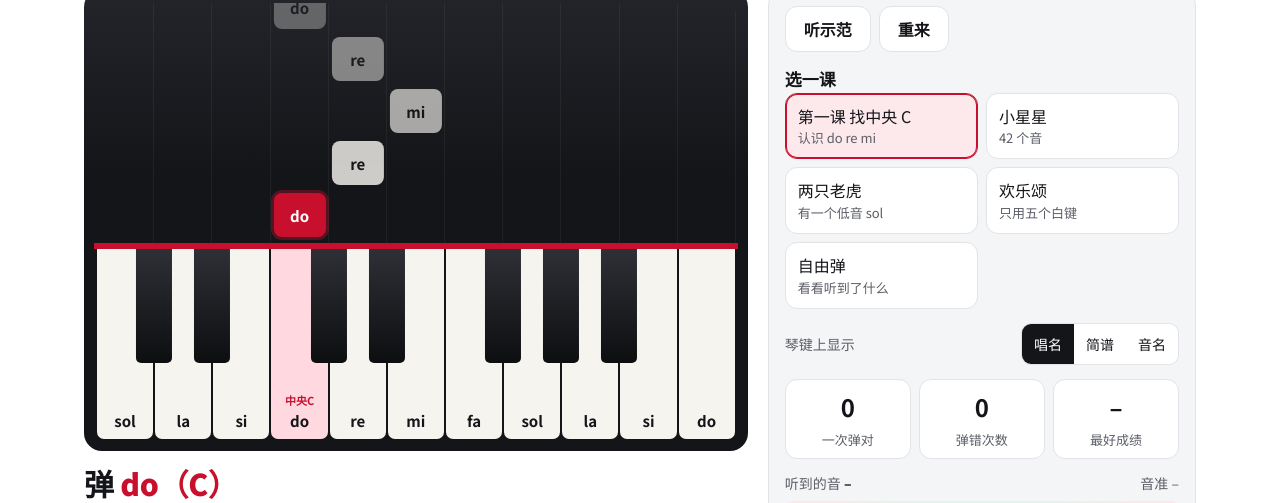
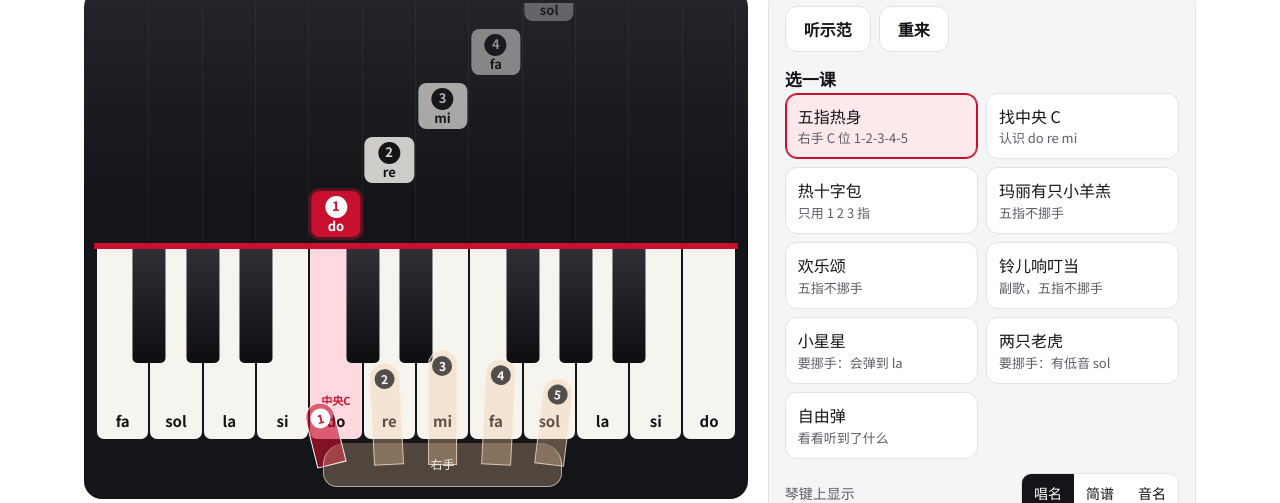
Before and after one commit to YiZhuang90/piano-ear, a plain HTML site: page index.html in a window 1280 px wide. Shown: the part 91-594 px from the top of the page. Drawn offline with Linux system fonts and the light colour scheme.

Commit message:
第 4 版：五指热身、指法、手投影在键盘上、四首 C 位曲子、键盘从 F3 开始
Co-Authored-By: Claude Opus 5.5 <noreply@anthropic.com>

```diff
--- a/index.html
+++ b/index.html
@@ -32,18 +32,30 @@ h1{font-size:clamp(30px,5vw,44px);line-height:1.05;letter-spacing:-.02em;font-we
 .grid{display:grid;gap:20px}
 @media(min-width:900px){.grid{grid-template-columns:minmax(0,1.55fr) minmax(0,1fr);align-items:start}.side{position:sticky;top:16px}}
 .stage{background:linear-gradient(var(--lac2),var(--lac) 40%);border-radius:18px;padding:14px 12px 12px;color:#f1efe9}
-.lane{position:relative;height:clamp(170px,30vh,300px);overflow:hidden;border-radius:10px 10px 0 0;background:repeating-linear-gradient(90deg,transparent 0 calc(100%/11 - 1px),rgba(255,255,255,.05) calc(100%/11 - 1px) calc(100%/11))}
-.blk{position:absolute;bottom:0;transform:translateX(-50%);display:grid;place-items:center;border-radius:8px;font-weight:700;font-size:15px;transition:bottom .28s ease,opacity .28s ease,left .28s ease;white-space:nowrap}
-.blk.w{width:calc(100%/11 - 6px);height:44px;background:#f3f1ec;color:#141518}
-.blk.b{width:calc(100%/11*0.62);height:44px;background:#3a3d45;color:#fff;outline:2px solid #f3f1ec}
+.lane{position:relative;height:clamp(170px,30vh,300px);overflow:hidden;border-radius:10px 10px 0 0;background:repeating-linear-gradient(90deg,transparent 0 calc(100%/var(--nw) - 1px),rgba(255,255,255,.05) calc(100%/var(--nw) - 1px) calc(100%/var(--nw)))}
+.blk{position:absolute;bottom:0;transform:translateX(-50%);display:grid;place-items:center;align-content:center;gap:1px;border-radius:8px;font-weight:700;font-size:13px;line-height:1.1;transition:bottom .28s ease,opacity .28s ease,left .28s ease;white-space:nowrap}
+.blk.w{width:calc(100%/var(--nw) - 4px);height:46px;background:#f3f1ec;color:#141518}
+.blk.b{width:calc(100%/var(--nw)*0.7);height:46px;background:#3a3d45;color:#fff;outline:2px solid #f3f1ec}
 .blk.now{background:var(--felt);color:#fff;outline:none;box-shadow:0 0 0 3px rgba(200,16,46,.35)}
-.lyric{position:absolute;left:10px;top:8px;font-size:14px;color:#c9c6bf}
+.lyric{position:absolute;left:10px;top:8px;font-size:14px;color:#c9c6bf;right:10px}
+.fg{display:grid;place-items:center;width:22px;height:22px;border-radius:50%;background:#141518;color:#fff;font-size:13px;font-style:normal}
+.blk.now .fg{background:#fff;color:var(--felt)}
+.handov{position:absolute;left:0;right:0;top:0;bottom:-48px;pointer-events:none;z-index:3}
+.handov[hidden]{display:none}
+.fgr{position:absolute;top:calc((100% - 48px) * var(--tip));bottom:22px;width:calc(100%/var(--nw)*0.56);transform:translateX(-50%) rotate(var(--rot,0deg));transform-origin:50% 100%;border-radius:999px 999px 12px 12px;background:rgba(240,196,160,.34);border:1.5px solid rgba(255,236,218,.75);display:flex;justify-content:center;padding-top:5px;box-sizing:border-box;transition:left .35s,background .15s}
+.fgr i{display:grid;place-items:center;width:20px;height:20px;border-radius:50%;background:rgba(20,21,24,.72);color:#fff;font:700 12px/1 "Noto Sans SC",sans-serif;font-style:normal}
+.fgr.on{background:rgba(200,16,46,.62);border-color:#fff}
+.fgr.on i{background:#fff;color:var(--felt)}
+.fgr.pr{background:rgba(22,133,90,.7)}
+.palm{position:absolute;bottom:0;height:44px;border-radius:22px 22px 14px 14px;background:rgba(240,196,160,.28);border:1.5px solid rgba(255,236,218,.6);border-top:0;transition:left .35s;color:#f1efe9;font-size:12px;display:grid;place-items:center;box-sizing:border-box}
+.kb.withhand{margin-bottom:48px}
+.shift{color:#f6c344}
 .felt{height:6px;background:var(--felt);margin:0 -2px}
 .kb{position:relative;display:flex;height:clamp(130px,22vw,190px);user-select:none;-webkit-user-select:none;touch-action:manipulation}
 .wk{flex:1;margin:0 1px;background:#f6f4ef;border-radius:0 0 7px 7px;display:flex;flex-direction:column;justify-content:flex-end;align-items:center;padding-bottom:8px;color:#5a5650;font-size:13px;cursor:pointer;border:0;font-family:inherit;transition:background .12s}
 .wk b{font-size:15px;color:#141518}
 .wk .mc{font-size:11px;color:var(--felt);font-weight:700;margin-bottom:2px}
-.bk{position:absolute;top:0;width:calc(100%/11*0.62);height:60%;transform:translateX(-50%);background:linear-gradient(#2e3036,#0d0e10);border-radius:0 0 5px 5px;cursor:pointer;border:0;z-index:2}
+.bk{position:absolute;top:0;width:calc(100%/var(--nw)*0.62);height:60%;transform:translateX(-50%);background:linear-gradient(#2e3036,#0d0e10);border-radius:0 0 5px 5px;cursor:pointer;border:0;z-index:2}
 .wk.target{background:#ffd9df}.bk.target{background:linear-gradient(#e0405a,#8d0c22)}
 .wk.hit{background:#c9f0dc}.bk.hit{background:linear-gradient(#25a46f,#0c5a3a)}
 .wk.miss{background:#ffc9a8}.bk.miss{background:linear-gradient(#e2833b,#8a4106)}
@@ -93,7 +105,7 @@ window.addEventListener('unhandledrejection', function (e) { var r = e.reason ||
 <div class="wrap">
 <div id="errBox" class="notice" hidden style="margin-bottom:14px"></div>
 <header>
-  <h1>听音钢琴课 <span class="small" style="font-weight:400;letter-spacing:0">第 3 版</span></h1>
+  <h1>听音钢琴课 <span class="small" style="font-weight:400;letter-spacing:0">第 4 版</span></h1>
   <div class="row" style="align-items:center">
     <button class="chip" id="micChip" type="button"><span class="dot"></span><span id="micTxt">麦克风未开启</span></button>
     <button class="btn main" id="startBtn" type="button">开始听</button>
@@ -103,7 +115,7 @@ window.addEventListener('unhandledrejection', function (e) { var r = e.reason ||
 
 <div class="grid">
 <section>
-  <div class="stage">
+  <div class="stage" id="stage" style="--nw:12">
     <div class="lane" id="lane"><div class="lyric" id="lyric"></div></div>
     <div class="felt"></div>
     <div class="kb" id="kb"></div>
@@ -272,7 +284,7 @@ if (typeof module !== 'undefined') module.exports = { PitchCore };
 </script>
 <script>
 {
-const LOW = 55, HIGH = 72; // G3..C5
+const LOW = 53, HIGH = 72; // F3..C5，左边三个黑键一组是完整的
 const WHITE = [0,2,4,5,7,9,11];
 const SOL = ['do','','re','','mi','fa','','sol','','la','','si'];
 const NUM = ['1','','2','','3','4','','5','','6','','7'];
@@ -296,22 +308,66 @@ const fullName = m => nm(m, 'sol') + '（' + nm(m, 'abc').replace(/\d/, '') + '
 const deg = { '1': 60, '2': 62, '3': 64, '4': 65, '5': 67, '6': 69, '7': 71 };
 const parse = s => s.trim().split(/\s+/).map(t => { const [d, b] = t.split('/'); let m = deg[d[0]]; if (d.includes(',')) m -= 12; if (d.includes("'")) m += 12; return { m, b: +(b || 1) }; });
 const SONGS = [
-  { id: 'c', name: '第一课 找中央 C', sub: '认识 do re mi', notes: parse('1 2 3 2 1 3 1'),
-    tips: ['黑键是两个一组、三个一组交替排的。在琴的正中间找一组“两个黑键”，它左边紧挨的白键就是中央 C，唱作 do。用右手大拇指弹一下。', '往右一个白键，是 re。用食指弹。', '再往右一个，是 mi，在那组两个黑键的右边。用中指。', '回到 re。', '回到 do。', '跳到 mi，中间隔一个白键。', '最后回家，do。'] },
-  { id: 'tw', name: '小星星', sub: '42 个音', notes: parse('1 1 5 5 6 6 5/2 4 4 3 3 2 2 1/2 5 5 4 4 3 3 2/2 5 5 4 4 3 3 2/2 1 1 5 5 6 6 5/2 4 4 3 3 2 2 1/2'),
+  { id: 'warm', name: '五指热身', sub: '右手 C 位 1-2-3-4-5', notes: parse('1 2 3 4 5/2 4 3 2 1/2 1 2 3 4 5/2 4 3 2 1/2'),
+    tips: ['先摆好右手：大拇指（1 指）放在中央 C，食指 2 在 D，中指 3 在 E，无名指 4 在 F，小指 5 在 G。一个手指管一个键，整首都不用挪手。手像握着一个小球，指尖立起来。现在用拇指弹 C。', '食指 2 弹 D。慢一点，每个音一样响。', '中指 3。', '无名指 4，它最没力气，弹稳一点。', '小指 5，到顶了。', '往回走，4 指。'] },
+  { id: 'c', name: '找中央 C', sub: '认识 do re mi', notes: parse('1 2 3 2 1 3 1'),
+    tips: ['黑键是两个一组、三个一组交替排的。在琴的正中间找一组“两个黑键”，它左边紧挨的白键就是中央 C，唱作 do。用右手大拇指（1 指）弹一下。', '往右一个白键，是 re。用食指 2 弹。', '再往右一个，是 mi，在那组两个黑键的右边。用中指 3。', '回到 re。', '回到 do。', '跳到 mi，中间隔一个白键。', '最后回家，do。'] },
+  { id: 'hc', name: '热十字包', sub: '只用 1 2 3 指', notes: parse('3 2 1/2 3 2 1/2 1/0.5 1/0.5 1/0.5 1/0.5 2/0.5 2/0.5 2/0.5 2/0.5 3 2 1/2') },
+  { id: 'ml', name: '玛丽有只小羊羔', sub: '五指不挪手', notes: parse('3 2 1 2 3 3 3/2 2 2 2/2 3 5 5/2 3 2 1 2 3 3 3 3 2 2 3 2 1/4') },
+  { id: 'od', name: '欢乐颂', sub: '五指不挪手', notes: parse('3 3 4 5 5 4 3 2 1 1 2 3 3/1.5 2/0.5 2/2 3 3 4 5 5 4 3 2 1 1 2 3 2/1.5 1/0.5 1/2') },
+  { id: 'jb', name: '铃儿响叮当', sub: '副歌，五指不挪手', notes: parse('3 3 3/2 3 3 3/2 3 5 1/1.5 2/0.5 3/4 4 4 4/1.5 4/0.5 4 3 3 3/0.5 3/0.5 3 2 2 3 2/2 5/2 3 3 3/2 3 3 3/2 3 5 1/1.5 2/0.5 3/4 4 4 4/1.5 4/0.5 4 3 3 3/0.5 3/0.5 5 5 4 2 1/4') },
+  { id: 'tw', name: '小星星', sub: '要挪手：会弹到 la', notes: parse('1 1 5 5 6 6 5/2 4 4 3 3 2 2 1/2 5 5 4 4 3 3 2/2 5 5 4 4 3 3 2/2 1 1 5 5 6 6 5/2 4 4 3 3 2 2 1/2'),
+    fing: '1 1 5 5 5 5 4 3 3 2 2 1 1 1 5 5 4 4 3 3 2 5 5 4 4 3 3 2 1 1 5 5 5 5 4 3 3 2 2 1 1 1',
     lyric: '一闪一闪亮晶晶满天都是小星星挂在天上放光明好像许多小眼睛一闪一闪亮晶晶满天都是小星星' },
-  { id: 'tg', name: '两只老虎', sub: '有一个低音 sol', notes: parse('1 2 3 1 1 2 3 1 3 4 5/2 3 4 5/2 5/0.5 6/0.5 5/0.5 4/0.5 3 1 5/0.5 6/0.5 5/0.5 4/0.5 3 1 1 5, 1/2 1 5, 1/2'),
+  { id: 'tg', name: '两只老虎', sub: '要挪手：有低音 sol', notes: parse('1 2 3 1 1 2 3 1 3 4 5/2 3 4 5/2 5/0.5 6/0.5 5/0.5 4/0.5 3 1 5/0.5 6/0.5 5/0.5 4/0.5 3 1 1 5, 1/2 1 5, 1/2'),
+    fing: '1 2 3 1 1 2 3 1 3 4 5 3 4 5 4 5 4 3 2 1 4 5 4 3 2 1 1 1 4 4 1 4',
     lyric: '两只老虎两只老虎跑得快跑得快一只没有耳朵一只没有尾巴真奇怪真奇怪' },
-  { id: 'od', name: '欢乐颂', sub: '只用五个白键', notes: parse('3 3 4 5 5 4 3 2 1 1 2 3 3/1.5 2/0.5 2/2 3 3 4 5 5 4 3 2 1 1 2 3 2/1.5 1/0.5 1/2') },
   { id: 'free', name: '自由弹', sub: '看看听到了什么', notes: [] }
 ];
-
+const FN = ['', '拇指', '食指', '中指', '无名指', '小指'];
+// 指法：有 fing 用 fing；否则按 C 位（C4=1 … G4=5）。再算出每个音时拇指在哪个白键，拇指位置变了就是挪手。
+SONGS.forEach(sg => {
+  const f = sg.fing ? sg.fing.split(' ').map(Number) : null;
+  let prevA = null;
+  sg.notes.forEach((n, i) => {
+    n.f = f ? f[i] : ([60, 62, 64, 65, 67].indexOf(n.m) + 1 || null);
+    const w = whites.indexOf(n.m);
+    n.anchor = n.f && w >= 0 ? w - (n.f - 1) : prevA;
+    n.shift = i > 0 && prevA !== null && n.anchor !== prevA;
+    prevA = n.anchor;
+  });
+});
+// 右手投影在键盘上：五个指尖落在当前手位的五个白键上（右手：拇指在左，小指在右）
+let hand = { anchor: null };
+const TIP = [0.80, 0.60, 0.53, 0.58, 0.68], ROT = [-14, -3, 0, 3, 7];
+function drawHand(anchor, finger) {
+  const ov = $('handov');
+  if (anchor === null || anchor === undefined) { ov.hidden = true; kb.classList.remove('withhand'); hand.anchor = null; return; }
+  ov.hidden = false; kb.classList.add('withhand'); hand.anchor = anchor;
+  const W = 100 / NW;
+  if (!ov.children.length) ov.innerHTML = [1, 2, 3, 4, 5].map(f => `<div class="fgr" data-f="${f}"><i>${f}</i></div>`).join('') + '<div class="palm">右手</div>';
+  ov.querySelectorAll('.fgr').forEach(el => {
+    const f = +el.dataset.f, k = anchor + f - 1;
+    el.style.left = ((k + 0.5) * W + (f === 1 ? -W * 0.08 : 0)) + '%';
+    el.style.setProperty('--tip', TIP[f - 1]); el.style.setProperty('--rot', ROT[f - 1] + 'deg');
+    el.classList.toggle('on', f === finger);
+    el.hidden = k < 0 || k >= NW;
+  });
+  const pm = ov.querySelector('.palm');
+  pm.style.left = ((anchor + 0.25) * W) + '%'; pm.style.width = (4.5 * W) + '%';
+}
+function pressFinger(m) {
+  if (hand.anchor === null) return;
+  const f = whites.indexOf(m) - hand.anchor + 1; if (f < 1 || f > 5) return;
+  const el = $('handov').querySelector(`.fgr[data-f="${f}"]`); if (!el) return;
+  el.classList.add('pr'); setTimeout(() => el.classList.remove('pr'), 380);
+}
 const $ = id => document.getElementById(id);
 const kb = $('kb'), lane = $('lane');
 let keyEls = {};
 function buildKb() {
   kb.innerHTML = whites.map(m => `<button class="wk" data-m="${m}" aria-label="${fullName(m)}">${m === 60 ? '<span class="mc">中央C</span>' : ''}<b>${nm(m)}</b></button>`).join('') +
-    Array.from({ length: HIGH - LOW + 1 }, (_, i) => LOW + i).filter(m => !isW(m)).map(m => `<button class="bk" data-m="${m}" style="left:${keyX(m)}%" aria-label="${nm(m, 'abc')}"></button>`).join('');
+    Array.from({ length: HIGH - LOW + 1 }, (_, i) => LOW + i).filter(m => !isW(m)).map(m => `<button class="bk" data-m="${m}" style="left:${keyX(m)}%" aria-label="${nm(m, 'abc')}"></button>`).join('') + '<div class="handov" id="handov" hidden aria-hidden="true"></div>';
   keyEls = {}; kb.querySelectorAll('[data-m]').forEach(el => keyEls[el.dataset.m] = el);
 }
 
@@ -335,6 +391,7 @@ function clearMarks() { Object.values(keyEls).forEach(el => el.classList.remove(
 function flash(m, cls) {
   const el = keyEls[m]; if (!el) return;
   el.classList.add(cls); setTimeout(() => el.classList.remove(cls), 380);
+  pressFinger(m);
 }
 
 function draw() {
@@ -346,28 +403,36 @@ function draw() {
     $('say').innerHTML = '随便弹，看看我听到了什么';
     $('hint').textContent = '一次弹一个键。听到的音会在琴键上亮绿色，右边显示音名和音准。';
     $('lyric').textContent = ''; $('prog').style.width = '0';
+    drawHand(null);
     return;
   }
   const N = song.notes.length;
   $('prog').style.width = (idx / N * 100) + '%';
-  if (finished) return;
+  if (finished) { drawHand(null); return; }
   const cur = song.notes[idx].m;
   if (keyEls[cur]) keyEls[cur].classList.add('target');
-  $('say').innerHTML = `弹 <em>${fullName(cur)}</em>`;
+  const nt = song.notes[idx];
+  $('say').innerHTML = `弹 <em>${fullName(cur)}</em>` + (nt.f ? `，用 ${nt.f} 指（${FN[nt.f]}）` : '');
   let tip = song.tips && song.tips[idx];
   if (!tip) {
     const prev = idx > 0 ? song.notes[idx - 1].m : null;
-    if (prev === null) tip = '红色的键就是要弹的。中央 C 在中间那组两个黑键的左边。';
+    if (prev === null) tip = nt.f ? '摆好右手：拇指放在' + fullName(whites[nt.anchor]) + '，其余四指依次放在右边四个白键上（键盘上画的那只手）。' : '红色的键就是要弹的。中央 C 在中间那组两个黑键的左边。';
+    else if (nt.shift) tip = '挪手：整只手往' + (nt.anchor > song.notes[idx - 1].anchor ? '右' : '左') + '移，拇指换到' + fullName(whites[nt.anchor]) + '上（看键盘上的手）。';
     else if (prev === cur) tip = '和上一个音一样，再弹一次。';
     else { const d = whiteDist(prev, cur); tip = (d > 0 ? '往右 ' : '往左 ') + Math.abs(d) + ' 个白键。'; }
   }
+  $('hint').innerHTML = '';
+  if (nt.shift && song.tips && song.tips[idx]) tip = '挪手。' + tip;
   $('hint').textContent = tip;
+  if (nt.shift) $('hint').className = 'hint shift'; else $('hint').className = 'hint';
+  drawHand(nt.anchor, nt.f);
   $('lyric').textContent = song.lyric ? song.lyric.slice(Math.max(0, idx - 3), idx) + '【' + song.lyric[idx] + '】' + song.lyric.slice(idx + 1, idx + 5) : '';
   for (let k = 0; k < 5 && idx + k < N; k++) {
     const m = song.notes[idx + k].m, el = document.createElement('div');
     el.className = 'blk ' + (isW(m) ? 'w' : 'b') + (k === 0 ? ' now' : '');
-    el.style.left = keyX(m) + '%'; el.style.bottom = (6 + k * 52) + 'px'; el.style.opacity = 1 - k * 0.17;
-    el.textContent = nm(m); lane.appendChild(el);
+    el.style.left = keyX(m) + '%'; el.style.bottom = (6 + k * 54) + 'px'; el.style.opacity = 1 - k * 0.17;
+    const fgr = song.notes[idx + k].f;
+    el.innerHTML = (fgr ? `<i class="fg">${fgr}</i>` : '') + `<span>${nm(m)}</span>`; lane.appendChild(el);
   }
 }
 const whiteDist = (a, b) => { let n = 0; const s = b > a ? 1 : -1; for (let m = a; m !== b; m += s) if (isW(m + s)) n += s; return n || s; };
@@ -471,7 +536,7 @@ function startMic() {
 function diag(t) {
   let perm = '';
   const base = '安全连接 ' + (window.isSecureContext ? '是' : '否') + '；mediaDevices ' + (navigator.mediaDevices ? '有' : '无') + '；getUserMedia ' + (navigator.mediaDevices && navigator.mediaDevices.getUserMedia ? '有' : '无') + '；AudioContext ' + (window.AudioContext || window.webkitAudioContext ? '有' : '无');
-  const show = () => { $('diag').textContent = '第 3 版。' + t + '。' + base + perm + '。' + navigator.userAgent; };
+  const show = () => { $('diag').textContent = '第 4 版。' + t + '。' + base + perm + '。' + navigator.userAgent; };
   show();
   try { navigator.permissions.query({ name: 'microphone' }).then(r => { perm = '；麦克风权限 ' + r.state; show(); }, () => {}); } catch (e) {}
 }
@@ -512,6 +577,7 @@ $('resetBtn').onclick = reset;
 $('songs').onclick = e => { const b = e.target.closest('.song'); if (b) setSong(SONGS.find(s => s.id === b.dataset.id)); };
 $('labelSeg').onclick = e => { const b = e.target.closest('button'); if (!b) return; labelMode = b.dataset.l; $('labelSeg').querySelectorAll('button').forEach(x => x.setAttribute('aria-pressed', x === b)); buildKb(); draw(); };
 
+$('stage').style.setProperty('--nw', NW);
 buildKb(); renderSongs(); draw();
 if (!navigator.mediaDevices || !navigator.mediaDevices.getUserMedia) micFail(NO_API);
 }
```
